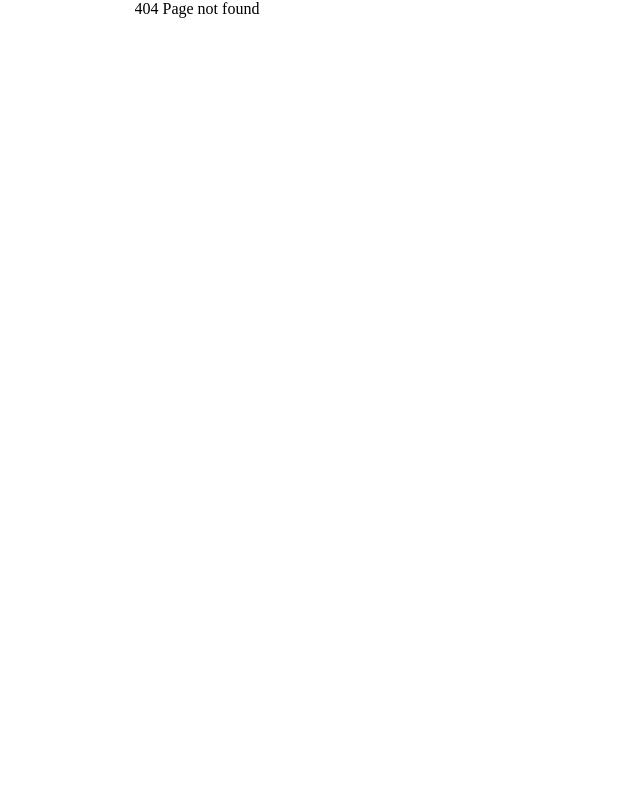
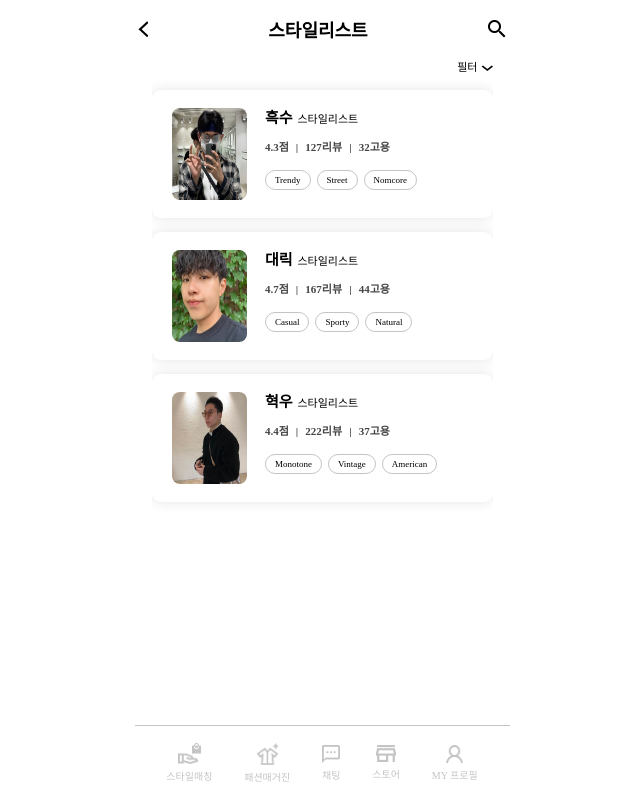
Before and after one commit to PersonalShopperDev/Web-Front-end, a Next.js app: page /stylist/list in a window 1280 px wide. Before the commit this address had no page. Shown: the whole page, without its empty margins (318-958 px from the left). Built offline with nearby package versions, Linux system fonts and the light colour scheme; a web font is replaced by a local one.

Commit message:
feat: Add stylist List Page

```diff
--- /dev/null
+++ b/pages/stylist/list.tsx
@@ -0,0 +1,15 @@
+import Layout from 'layouts/default'
+import List from 'templates/stylist/list'
+import Navigation from 'src/components/navigation'
+import StylistListAppBar from 'src/components/app-bar/stylist-list'
+
+export default function Page() {
+  return (
+    <Layout
+      header={<StylistListAppBar />}
+      bottom={<Navigation />}
+    >
+      <List />
+    </Layout>
+  )
+}
--- /dev/null
+++ b/sass/components/stylistBox.module.scss
@@ -0,0 +1,54 @@
+.stylistBox {
+    width: 341px;
+    height: 128px;
+    border-radius: 9px;
+    box-shadow: 0 0 13px 0 rgba(0,0,0,0.11);
+    margin-bottom: 14px;
+    display: flex;
+    flex-direction: row;
+    font-size: 11px;
+    padding-left: 20.22px;
+    padding-top: 18px;
+    padding-bottom: 18px;
+}
+
+.profileImg {
+    border-radius: 8px;
+}
+
+.infoBox {
+    display: flex;
+    flex-direction: column;
+    padding-left: 18px;
+    width: 100%;
+}
+
+.name {
+    font-size: 15px;
+    font-weight: 700;
+    line-height: 20.43px;
+    margin-right: 5px;
+}
+
+.stylistText {
+    font-weight: 500;
+}
+
+.indicatorText {
+    font-weight: 600;
+    color: #444444;
+    margin-top: 10px;
+    margin-bottom: 16px;
+}
+.indicatorText > span {
+    margin-left: 7.08px;
+    margin-right: 7.08px;
+}
+.style {
+    border: 1px solid #c4c4c4;
+    padding: 0.25rem 0.5625rem;
+    border-radius: 0.9375rem;
+    font-size: 0.5625rem;
+    margin-right: 0.375rem;
+    display: inline-block;
+}
--- /dev/null
+++ b/sass/templates/stylist/list.module.scss
@@ -0,0 +1,21 @@
+.listContainer {
+    align-self: center;
+    overflow: auto;
+    height: 100%;
+}
+
+.listContainer::-webkit-scrollbar {
+    display: none;
+}
+
+.filter {
+    display: flex;
+    flex-direction: row;
+    align-items: center;
+    justify-content: flex-end;
+    margin-bottom: 15px;
+}
+.filterText{
+    font-size: 11px;
+    margin-right: 3px;
+}
--- /dev/null
+++ b/src/components/app-bar/stylist-list.tsx
@@ -0,0 +1,22 @@
+import Icon from 'src/widget/icon'
+import AppBar from '.'
+
+export default function StylistListAppBar() {
+  const onClickSearch = () => (
+    console.log('move to stylist-search')
+  )
+  return (
+    <AppBar
+      title="스타일리스트"
+      back
+      actions={[
+        <Icon
+          key="icon"
+          src="search.png"
+          size={24}
+          onClick={onClickSearch}
+        />,
+      ]}
+    />
+  )
+}
--- /dev/null
+++ b/src/components/stylistBox.tsx
@@ -0,0 +1,47 @@
+import styles from 'sass/components/stylistBox.module.scss'
+import Image from 'next/image'
+import Link from 'next/link'
+
+export default function StylistBox({
+  info,
+} : {
+  info: StylistInfo,
+}) {
+  return (
+    <Link href={{ pathname: '/stylist/profile', query: { stylist: JSON.stringify(info) } }}>
+      <div className={styles.stylistBox}>
+        <Image src={info.profileImg} width="100%" height="100%" className={styles.profileImg} />
+        <div className={styles.infoBox}>
+          <div>
+            <span className={styles.name}>{info.name}</span>
+            <span className={styles.stylistText}>스타일리스트</span>
+          </div>
+          <span className={styles.indicatorText}>
+            {info.grade}
+            점
+            <span>|</span>
+            {info.review}
+            리뷰
+            <span>|</span>
+            {info.hired}
+            고용
+          </span>
+          <div>
+            {info.style.map((item) => <span className={styles.style} key={item}>{item}</span>)}
+          </div>
+        </div>
+      </div>
+    </Link>
+  )
+}
+
+export interface StylistInfo {
+    profileImg: string,
+    name: string,
+    grade: number,
+    review: number,
+    hired: number,
+    style: string[]
+    introduction: string,
+    photoList: string[],
+}
--- /dev/null
+++ b/src/templates/stylist/list.tsx
@@ -0,0 +1,48 @@
+import Image from 'next/image'
+import styles from 'sass/templates/stylist/list.module.scss'
+import StylistBox, { StylistInfo } from 'src/components/stylistBox'
+
+export default function List() {
+  return (
+    <div className={styles.listContainer}>
+      <div className={styles.filter}>
+        <span className={styles.filterText}>필터</span>
+        <button type="button">
+          <Image src="/icons/filter.png" width="12" height="6" />
+        </button>
+      </div>
+      { person.map((item) => (
+        <StylistBox info={item} />
+      ))}
+    </div>
+  )
+}
+
+const person: StylistInfo[] = [{
+  profileImg: '/images/blackSooooo/blackSooooo.jpeg',
+  name: '흑수',
+  grade: 4.3,
+  review: 127,
+  hired: 32,
+  style: ['Trendy', 'Street', 'Nomcore'],
+  introduction: '안녕하세요. 신입 스타일리스트 흑수입니다. 서울에 거주하고 있고, 캐쥬얼한 패션부터 스트릿까지 모두 코디 가능합니다. 트렌디하게 입고 싶기를 원하는 사람은 저에게 연락주세요!!',
+  photoList: ['/images/blackSooooo/1.jpeg', '/images/blackSooooo/2.jpeg', '/images/blackSooooo/3.jpeg', '/images/blackSooooo/4.jpeg', '/images/blackSooooo/5.jpeg', '/images/blackSooooo/6.jpeg', '/images/blackSooooo/7.jpeg', '/images/blackSooooo/8.jpeg', '/images/blackSooooo/9.jpeg', '/images/blackSooooo/10.jpeg', '/images/blackSooooo/11.jpeg', '/images/blackSooooo/12.jpeg', '/images/blackSooooo/13.jpeg'],
+}, {
+  profileImg: '/images/drboy/drboy.jpg',
+  name: '대릭',
+  grade: 4.7,
+  review: 167,
+  hired: 44,
+  style: ['Casual', 'Sporty', 'Natural'],
+  introduction: '안녕하세요. 대릭이에요. 저는 인천에 살고 있고 학교 다니면서 스토어 운영하고 있답니다:) 제 착장들 둘러보시고 마음에 드시면 연락주세요,, 제가 패션왕 만들어드릴게요!! @2c4s',
+  photoList: ['/images/drboy/1.jpeg', '/images/drboy/2.jpeg', '/images/drboy/3.jpeg', '/images/drboy/4.jpeg', '/images/drboy/5.jpeg', '/images/drboy/6.jpeg', '/images/drboy/7.jpeg', '/images/drboy/8.jpeg', '/images/drboy/9.jpeg', '/images/drboy/10.jpeg', '/images/drboy/11.jpeg', '/images/drboy/12.jpeg', '/images/drboy/13.jpeg', '/images/drboy/14.jpeg'],
+}, {
+  profileImg: '/images/d.on.gh/d.on.gh.jpg',
+  name: '혁우',
+  grade: 4.4,
+  review: 222,
+  hired: 37,
+  style: ['Monotone', 'Vintage', 'American'],
+  introduction: '안녕하세요 전 혁우에요. 느낌 아니까.',
+  photoList: ['/images/d.on.gh/1.jpeg', '/images/d.on.gh/2.jpeg', '/images/d.on.gh/3.jpeg', '/images/d.on.gh/4.jpeg'],
+}]
```
